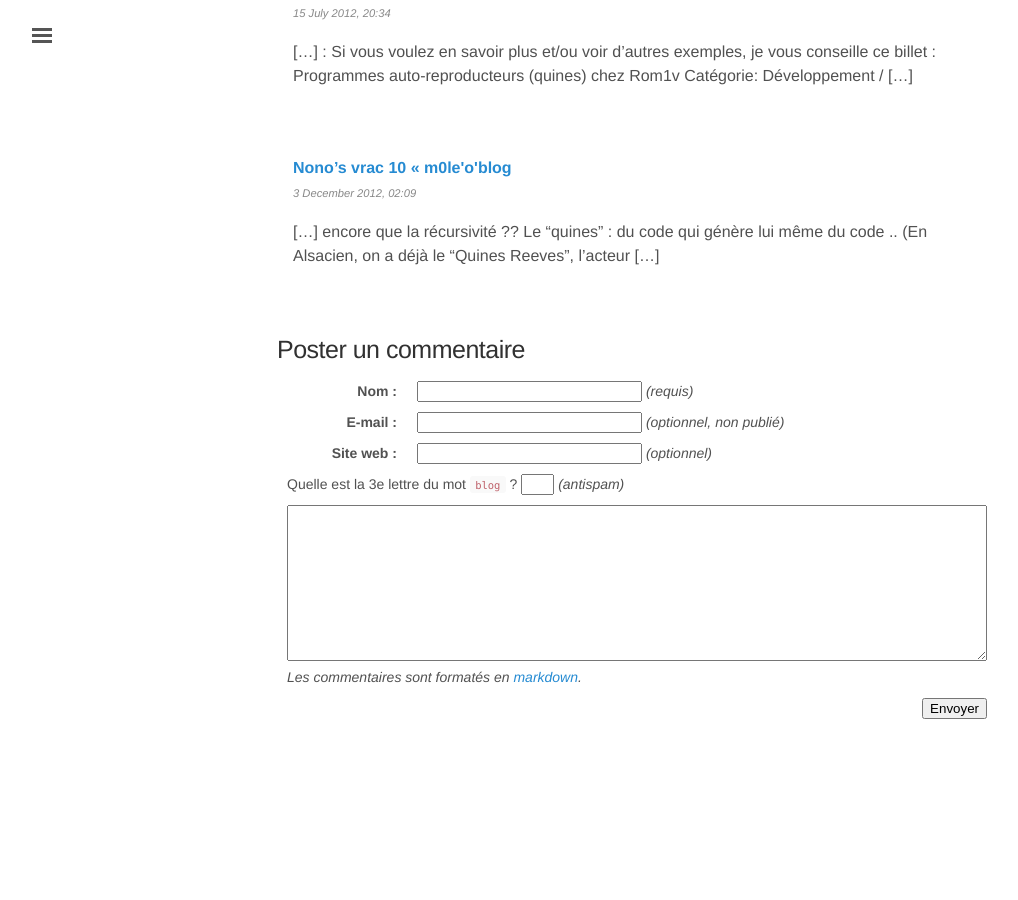
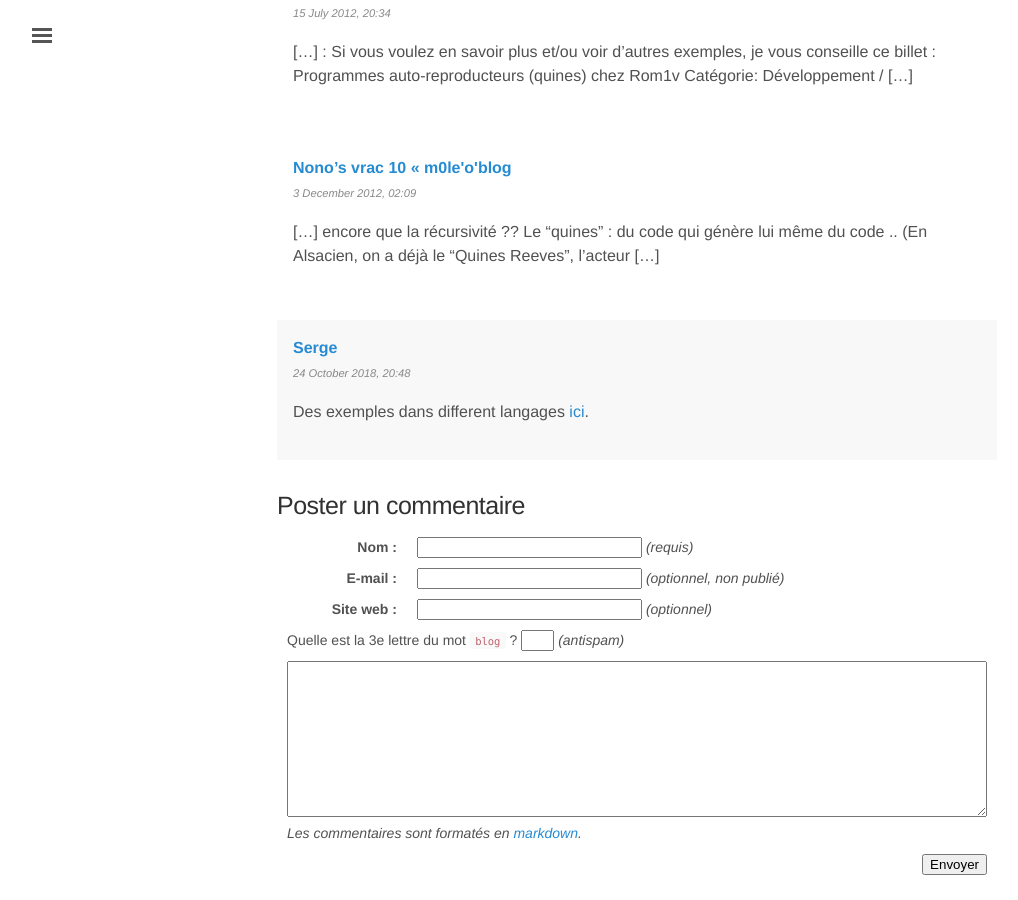
Before and after one commit to rom1v/blog.rom1v.com, a Jekyll site: the page built from _posts/2011-11-14-programmes-auto-reproducteurs-quines.md, in a window 1280 px wide and 900 px high, scrolled down 9563 px. Shown: the whole window, without its empty margins (3-1021 px from the left). Built offline with Jekyll 4.4.1, drawn with Linux system fonts in a browser that asks for light colours; before the commit the page ends 10307 px from its top, so only the background shows below that.

Commit message:
Publish comment 7 for quines

```diff
--- a/_data/comments-2011-11-programmes-auto-reproducteurs-quines.yaml
+++ b/_data/comments-2011-11-programmes-auto-reproducteurs-quines.yaml
@@ -95,3 +95,11 @@
   contents: |
     [...] encore que la récursivité ?? Le "quines" : du code qui génère lui même
     du code .. (En Alsacien, on a déjà le "Quines Reeves", l'acteur [...]
+- id: 7
+  author: Serge
+  author-url: http://sboisse.free.fr
+  date: 2018-10-24 20:48:31+02:00
+  contents: |
+    Des exemples dans different langages [ici].
+
+    [ici]: http://sboisse.free.fr/science/maths/autorep.php "AUTOREP : Un programme autoréplicateur"
```
